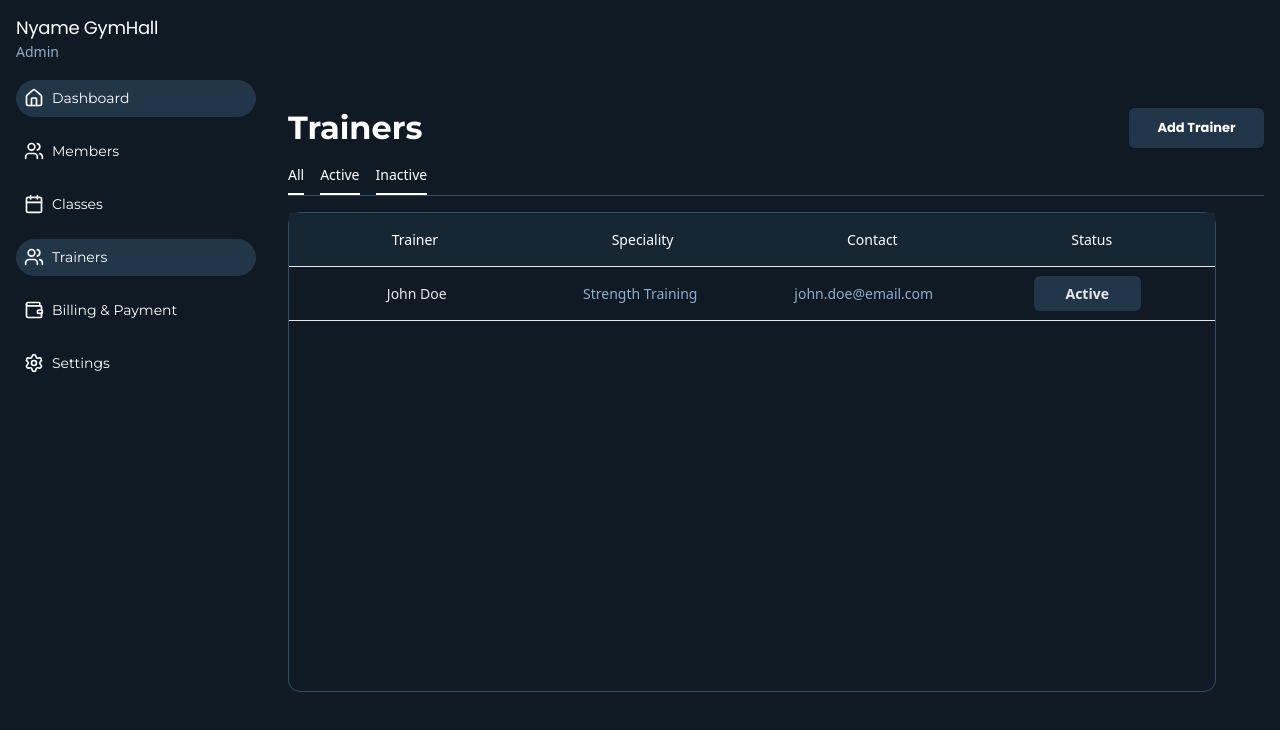
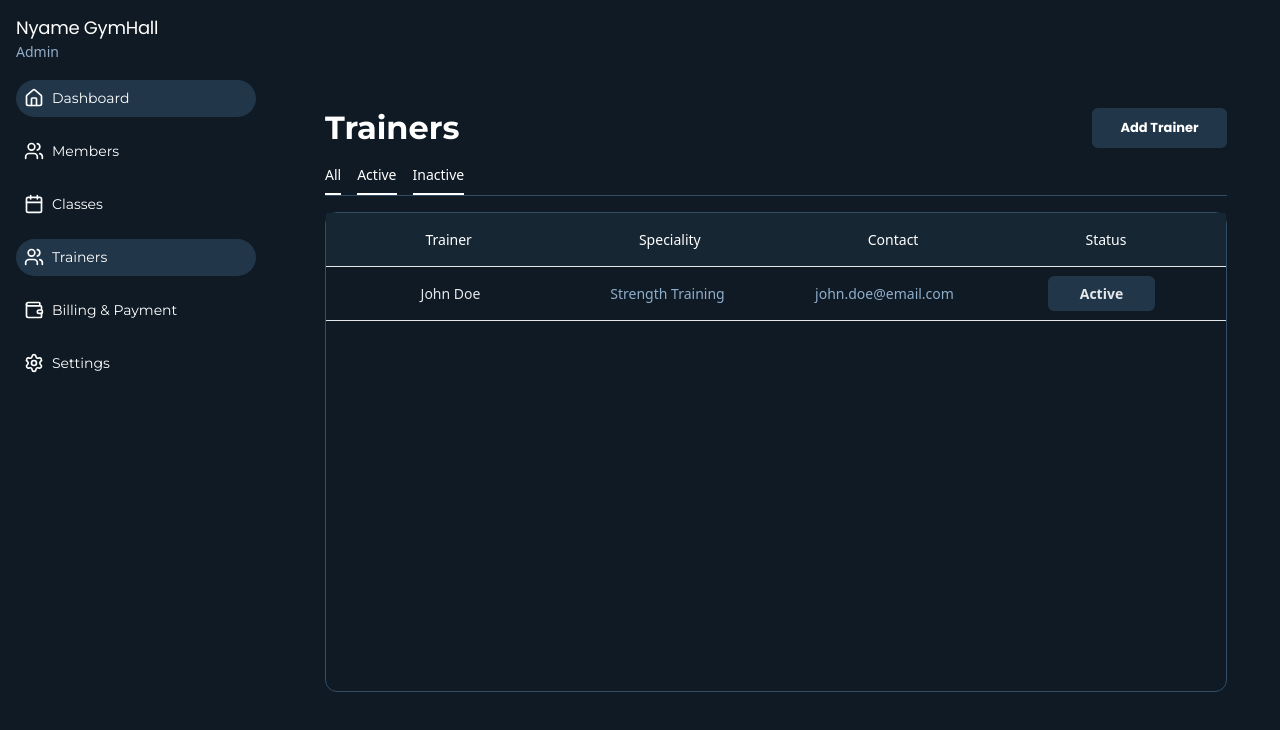
Before and after one commit to mafindijr/Gym-Management-System, a React (Vite) app: page /admin/trainers in a window 1280 px wide. Shown: the top 730 px of the page. Built offline with nearby package versions, Linux system fonts and the light colour scheme.

Commit message:
fix: some styling to match the design

```diff
--- a/src/pages/trainers.jsx
+++ b/src/pages/trainers.jsx
@@ -46,8 +46,8 @@ export default function TrainersPage() {
 
   return (
     <>
-      <main className='flex flex-col col-span-4 gap-4 w-full'>
-        <div className='flex justify-between items-center'>
+      <main className='flex flex-col col-span-4 gap-4 w-[902px]'>
+        <div className='inline-flex justify-between'>
           <div className='flex flex-col gap-4'>
             <h1 className='text-[32px] leading-[40px] font-bold font-montserrat'>Trainers</h1>
           </div>
@@ -56,13 +56,13 @@ export default function TrainersPage() {
           </div>
         </div>
 
-        <div className='flex flex-col gap-4 text-[14px] leading-[21px]'>
+        <div className='flex flex-col gap-4 text-[14px] leading-[21px] w-full'>
           <div className='inline-flex gap-4 border-b-1 border-[#334d66]'>
             <span className='border-b-2 pb-2'>All</span>
             <span className='border-b-2 pb-2'>Active</span>
             <span className='border-b-2 pb-2'>Inactive</span>
           </div>
-          <div className="w-[928px] h-[480px] flex flex-col border-1 inset-1 border-[#334d66] rounded-[12px]">
+          <div className="w-[902px] h-[480px] flex flex-col border-1 inset-1 border-[#334d66] rounded-[12px]">
             <div className='flex justify-around items-center bg-[#172633] p-4 border-[#e5e8eb] border-b-1'>
               <div><span>Trainer</span></div>
               <div><span>Speciality</span></div>
```
